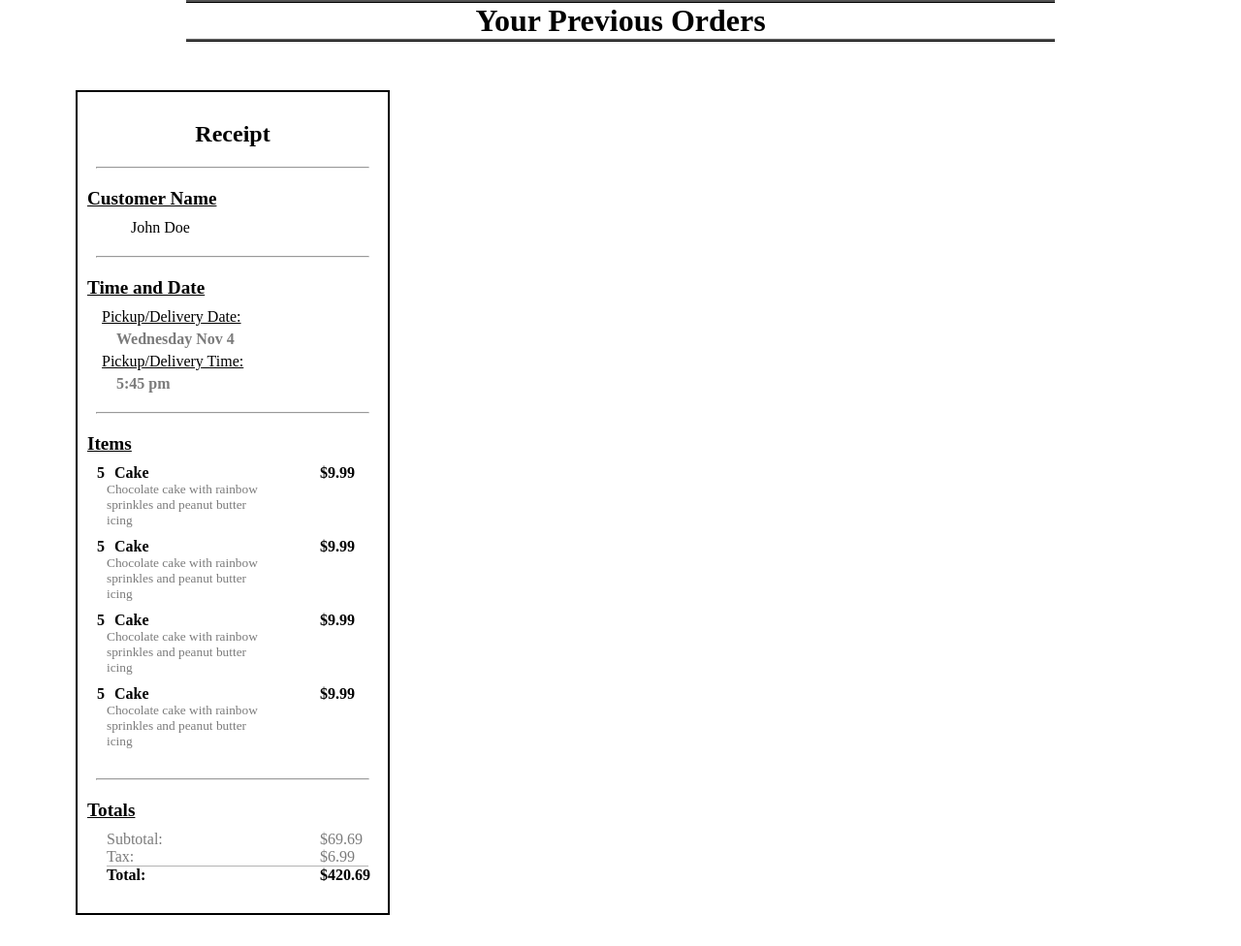
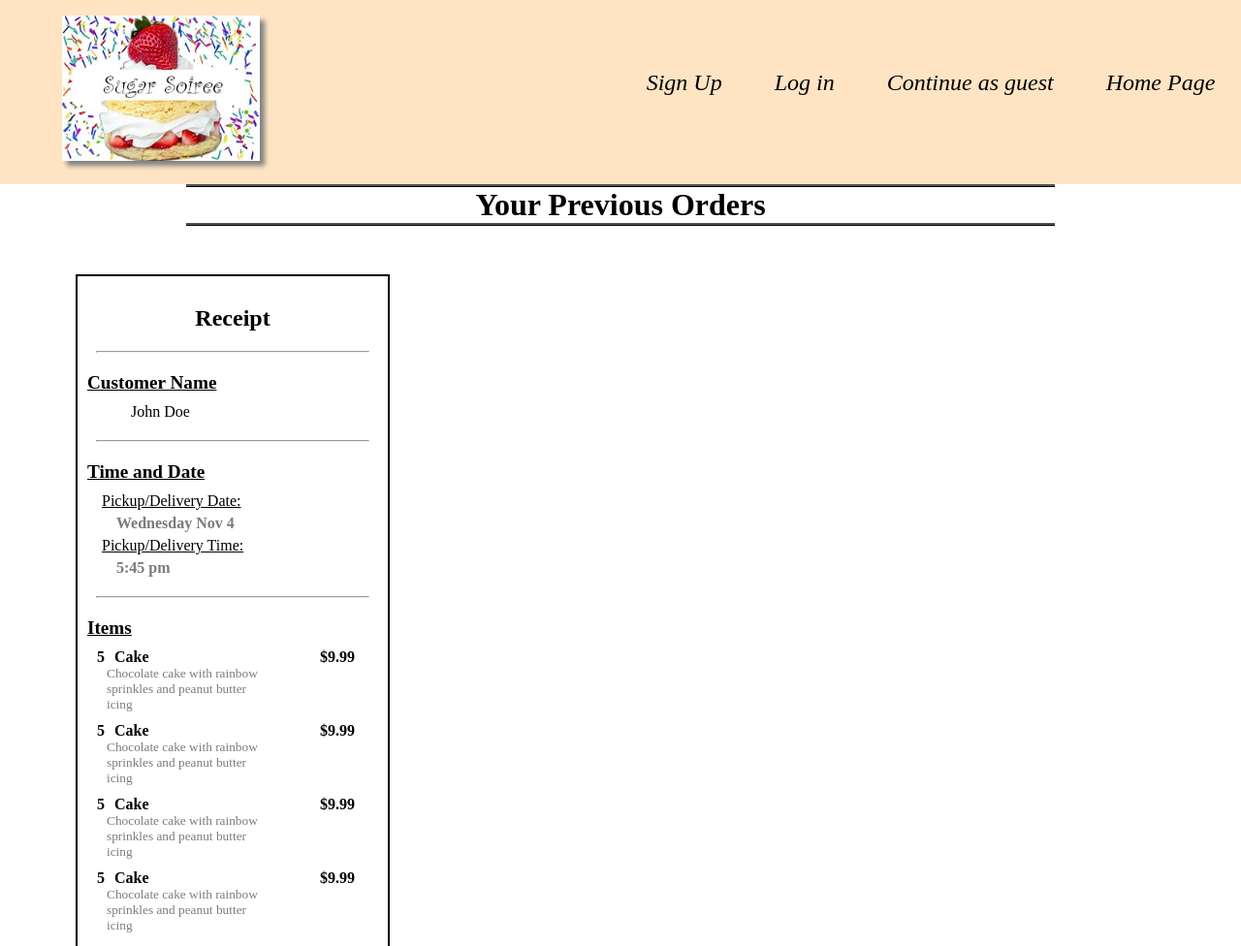
Before and after one commit to Emanthegoat/FinalCSET120, a plain HTML site: page Customer_Profile.html in a window 1280 px wide. Shown: the top 976 px of the page at 97% size. Drawn offline with Linux system fonts and the light colour scheme.

Commit message:
added nav bar to all pages'

```diff
--- a/Customer_Profile.html
+++ b/Customer_Profile.html
@@ -7,6 +7,19 @@
     <link rel="stylesheet" href="style.css">
 </head>
 <body>
+    <div class="NavBackground">
+        <nav class="option-bar">
+            <div class="Navimage">
+                <img src="SugarSoiree.jpg" alt="Sugar Soiree">
+            </div>
+            <menu class="links">
+                <li><a href="signUp.html">Sign Up</a></li>
+                <li><a href="login.html">Log in</a></li>
+                <li><a href="menu.html">Continue as guest</a></li>
+                <li><a href="index.html">Home Page</a></li>
+            </menu>
+        </nav>
+    </div>
    <h1 class="Prev-Ord-text">Your Previous Orders</h1>
     <div class="receipts-grid">
             <div class="receipt receipt-1">
```
Also changed, not shown: Incoming_Orders.html (+13 -1 lines), Manager_Directory.html (+13 -0 lines), login.html (+13 -0 lines), menu.html (+13 -1 lines), signUp.html (+13 -0 lines).
